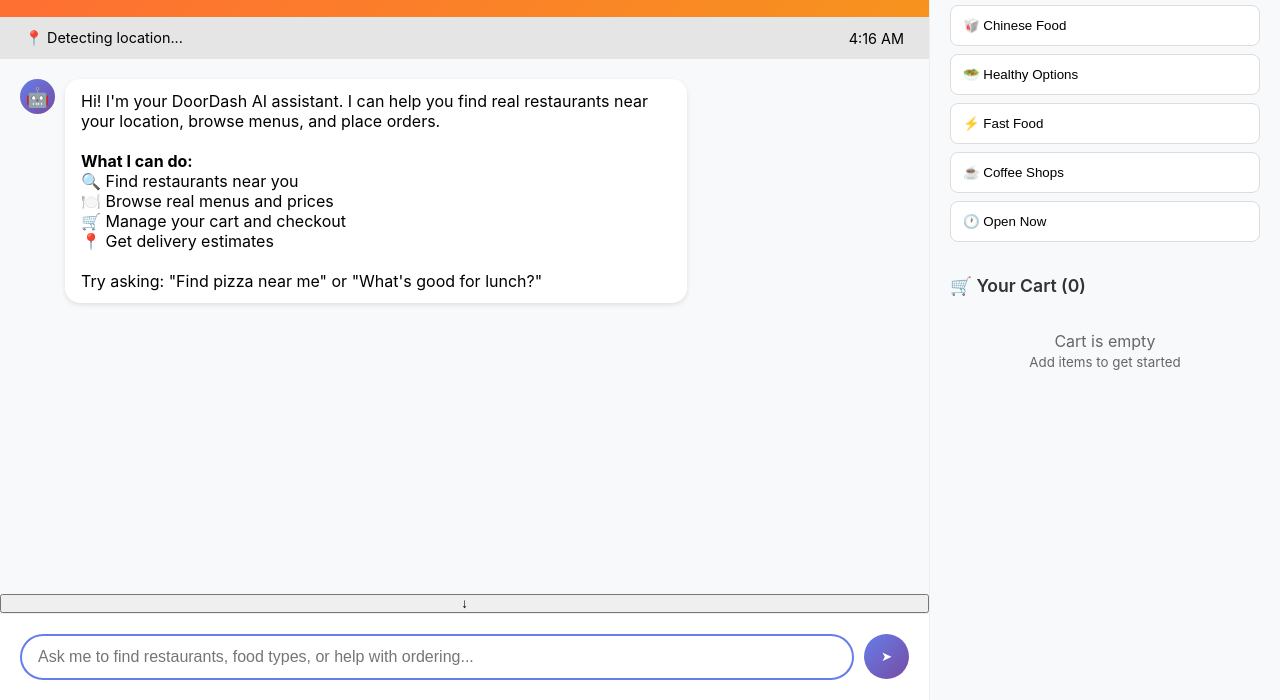
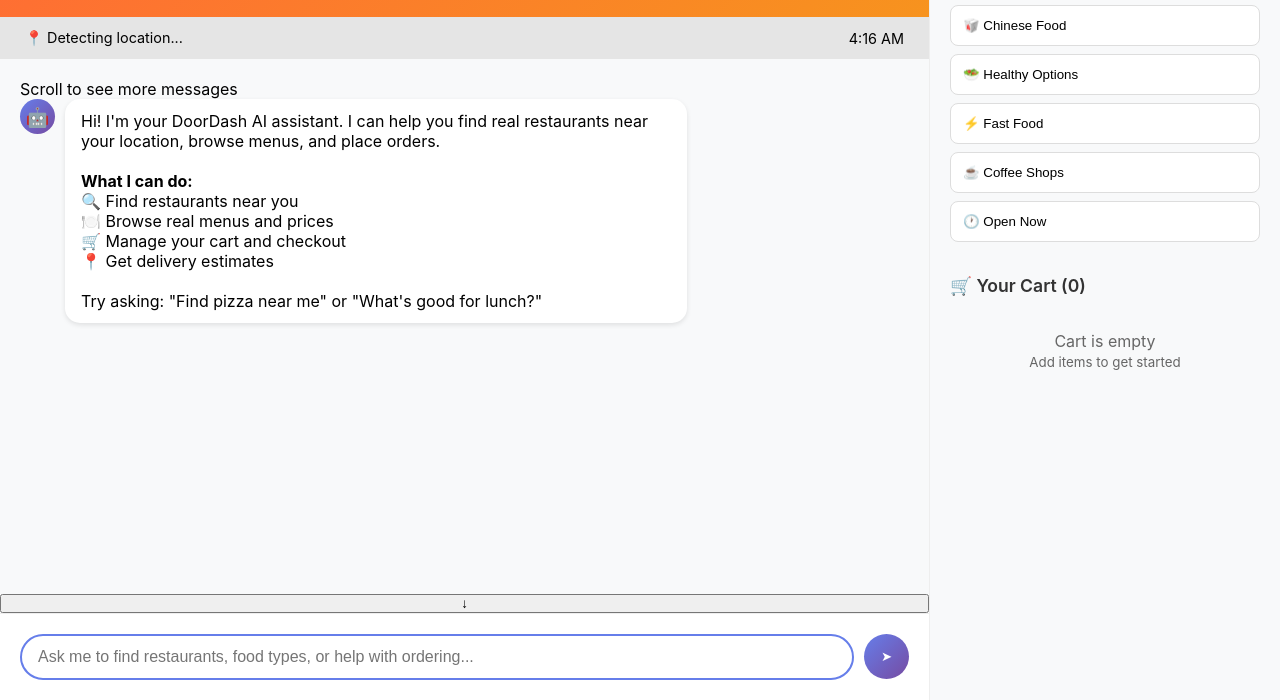
Before and after one commit to Isingla/doordash-agent, a plain HTML site: page index.html in a window 1280 px wide. Shown: the part 100-800 px from the top of the page. Drawn offline with Linux system fonts and the light colour scheme.

Commit message:
Update index.html

```diff
--- a/index.html
+++ b/index.html
@@ -320,6 +320,8 @@
             </div>
 
             <div class="chat-area" id="chatArea">
+                <div class="scroll-indicator" id="scrollIndicator">Scroll to see more messages</div>
+
                 <div class="message">
                     <div class="avatar agent-avatar">🤖</div>
                     <div class="message-content">
```
